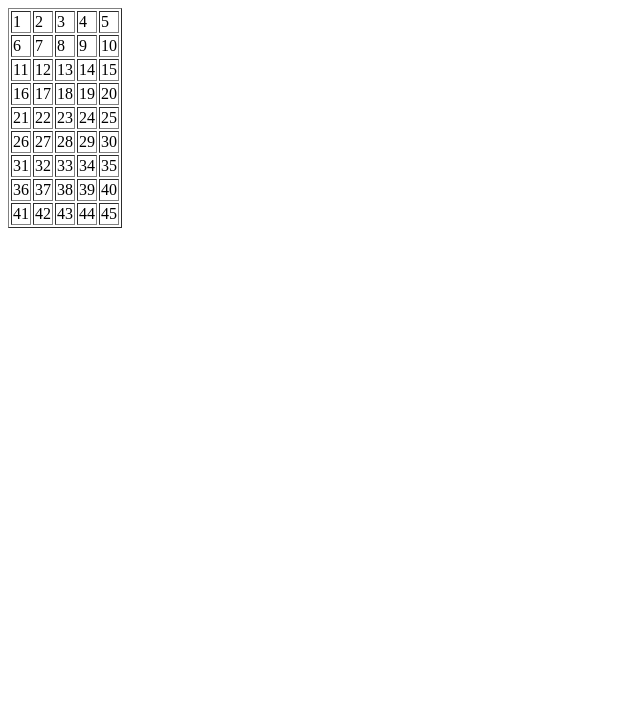
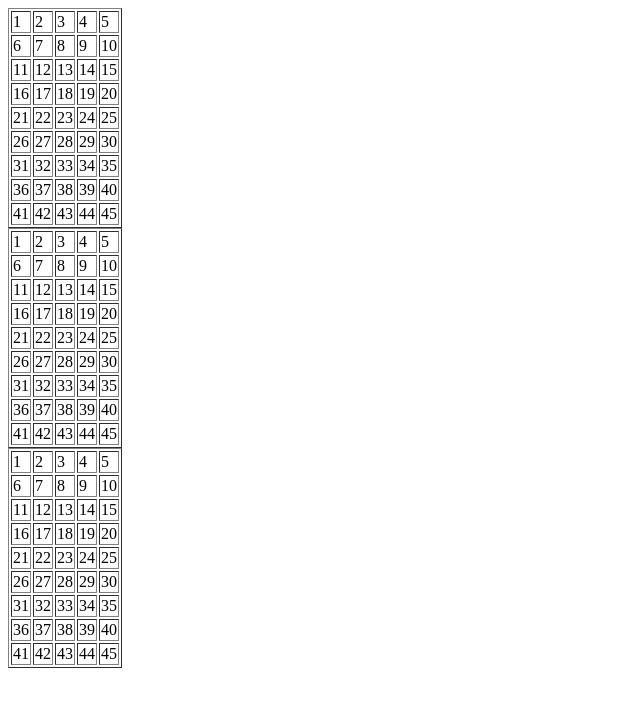
Before and after one commit to adelaju23/JSFunctionsFS20, a plain HTML site: page index.html in a window 1280 px wide. Shown: the whole page, without its empty margins (0-640 px from the left). Drawn offline with Linux system fonts and the light colour scheme.

Commit message:
We want two more 9x45 tables We copy/paste the code and produce them

```diff
--- a/index.html
+++ b/index.html
@@ -18,6 +18,30 @@
         document.write("</tbody>");
         document.write("</table>");
 
+        document.write("<table border='1'>");
+        document.write("<tbody>");
+        var number = 1;
+        for (var i = 0; i < 9; i++) {
+            document.write("<tr>");
+            for (var j = 0; j < 5; j++) {
+                document.write("<td>"+ (number++) +"</td>");
+            } document.write("</tr>");
+        }
+        document.write("</tbody>");
+        document.write("</table>");
+
+        document.write("<table border='1'>");
+        document.write("<tbody>");
+        var number = 1;
+        for (var i = 0; i < 9; i++) {
+            document.write("<tr>");
+            for (var j = 0; j < 5; j++) {
+                document.write("<td>"+ (number++) +"</td>");
+            } document.write("</tr>");
+        }
+        document.write("</tbody>");
+        document.write("</table>");
+
     </script>
 </head>
 
```
